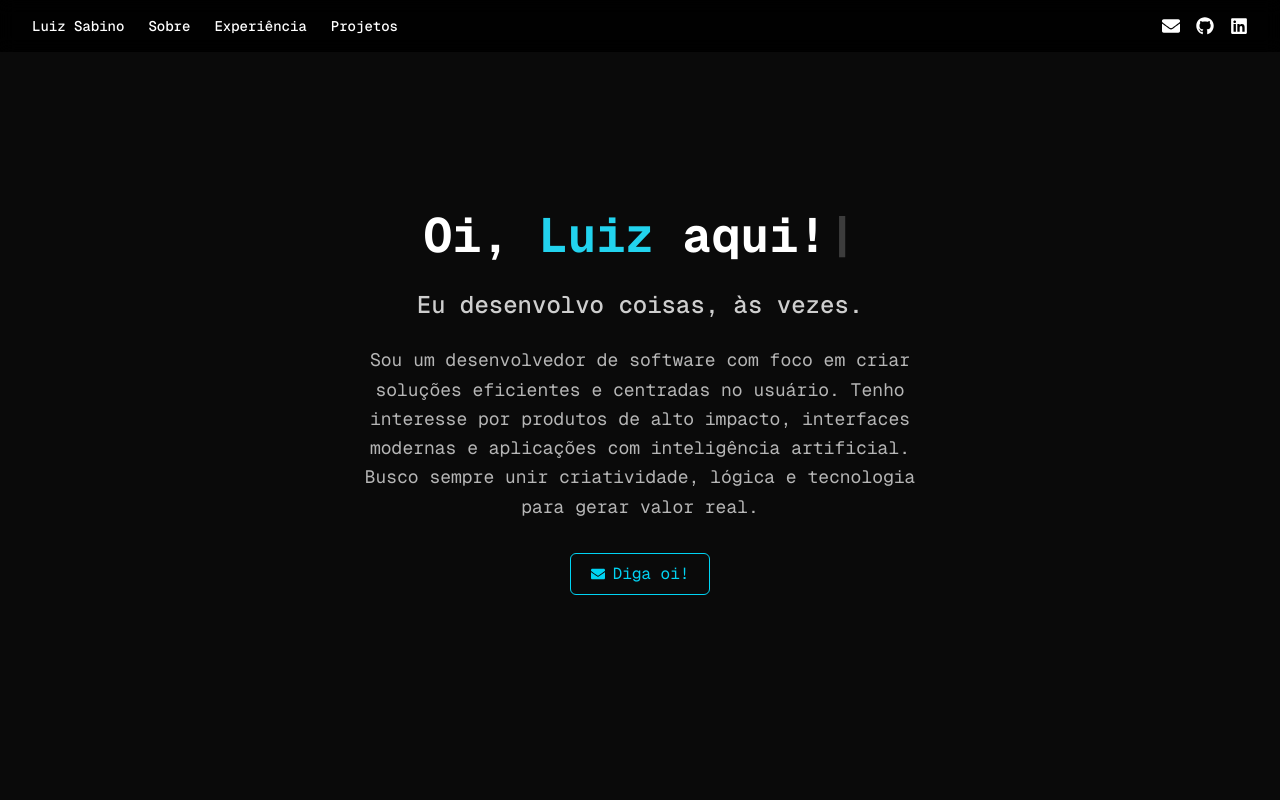
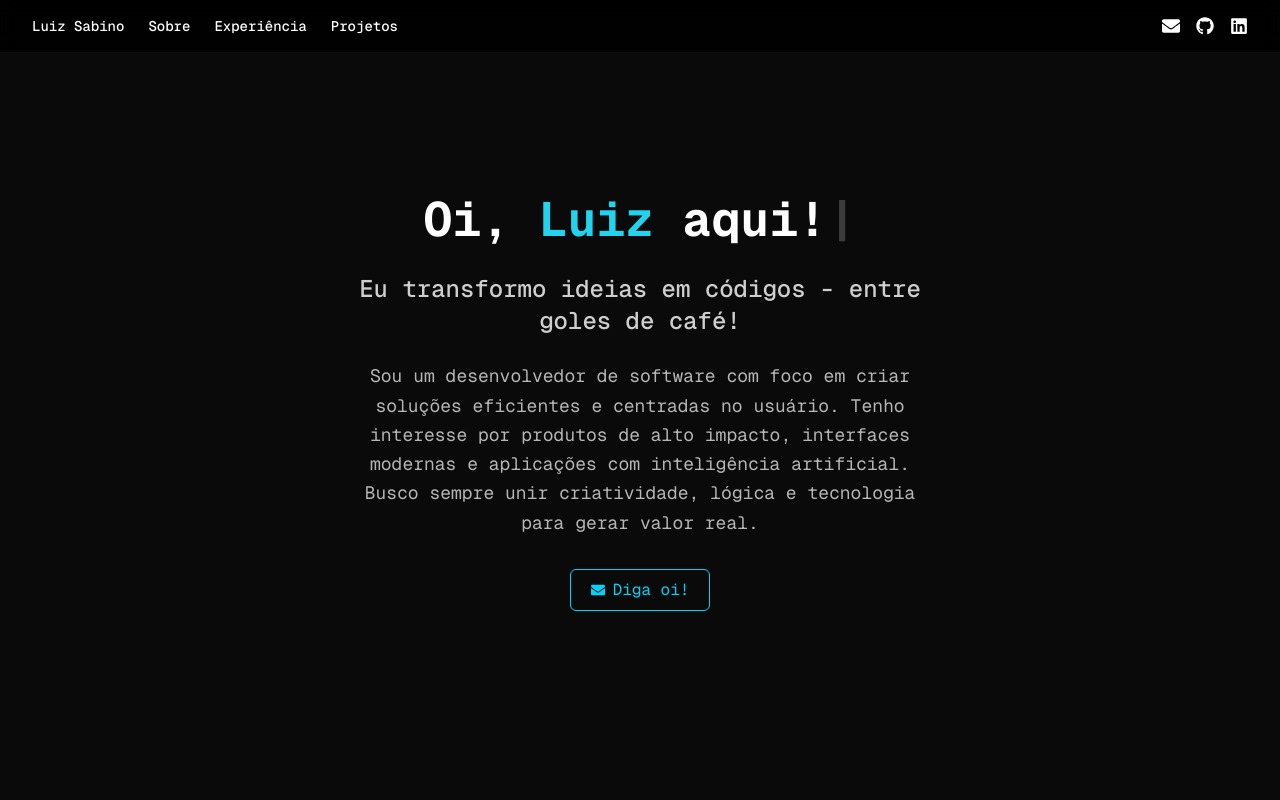
Before and after one commit to luizsabinosb/portfolio, a Next.js app: page / in a window 1280 px wide. Shown: the top 800 px of the page. Built offline with nearby package versions, Linux system fonts and the light colour scheme.

Commit message:
alteração subtitulo

```diff
--- a/src/pages/index.tsx
+++ b/src/pages/index.tsx
@@ -29,6 +29,7 @@ export default function Home() {
         <meta name="viewport" content="width=device-width, initial-scale=1" />
         <link rel="icon" href="/favicon.ico" />
       </Head>
+
       <Navbar />
       <main>
         <Hero />
--- a/src/sections/Home.tsx
+++ b/src/sections/Home.tsx
@@ -1,9 +1,10 @@
 import Typewriter from "typewriter-effect";
 import { motion } from "framer-motion";
-import { FaEnvelope } from "react-icons/fa"
+import { FaEnvelope } from "react-icons/fa";
 
 const Hero = () => {
   return (
+    <>
       <section
         id="home"
         className="bg-[#0a0a0a] text-white min-h-screen flex justify-center items-center px-4"
@@ -35,7 +36,7 @@ const Hero = () => {
             animate={{ opacity: 1 }}
             transition={{ delay: 1.5, duration: 0.8 }}
           >
-          Eu desenvolvo coisas, às vezes.
+            Eu transformo ideias em códigos - entre goles de café!
           </motion.h2>
 
           <motion.p
@@ -61,6 +62,7 @@ const Hero = () => {
           </motion.a>
         </div>
       </section>
+    </>
   );
 };
 
```
Lines whose indentation alone changed are shown as unchanged.
